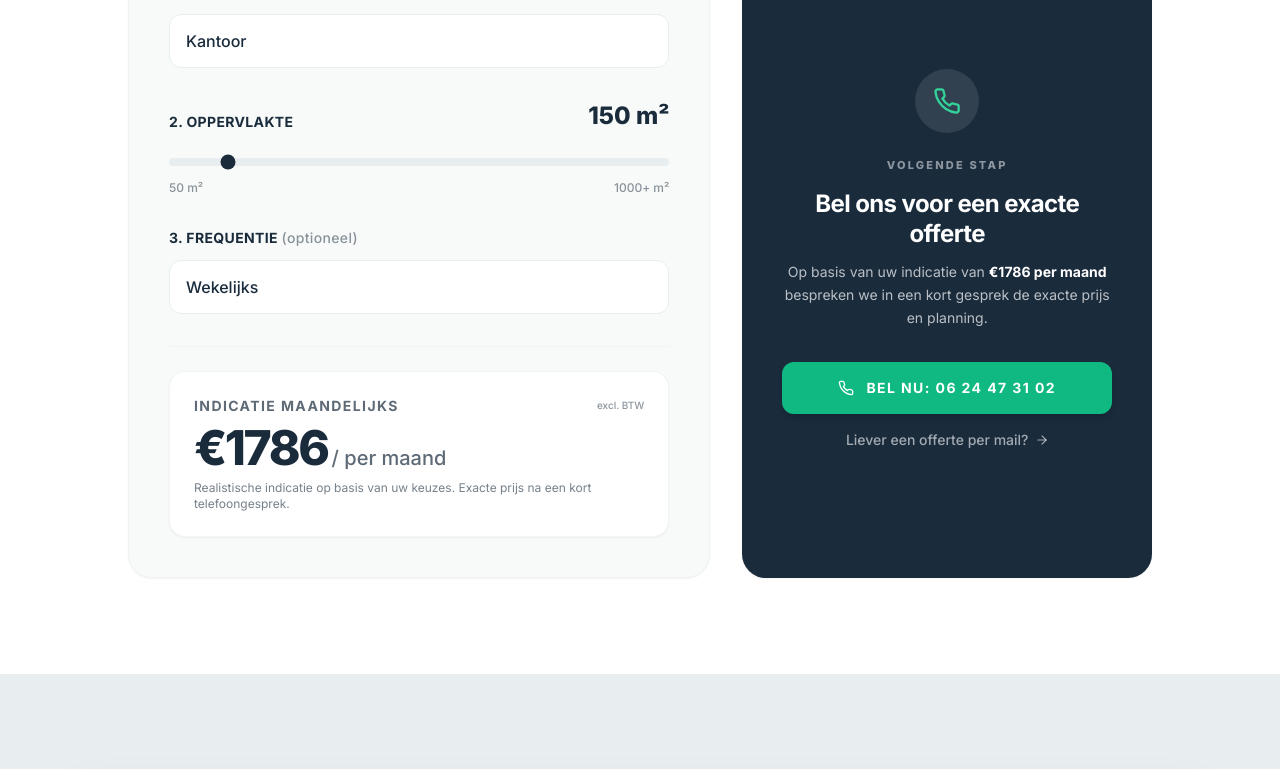
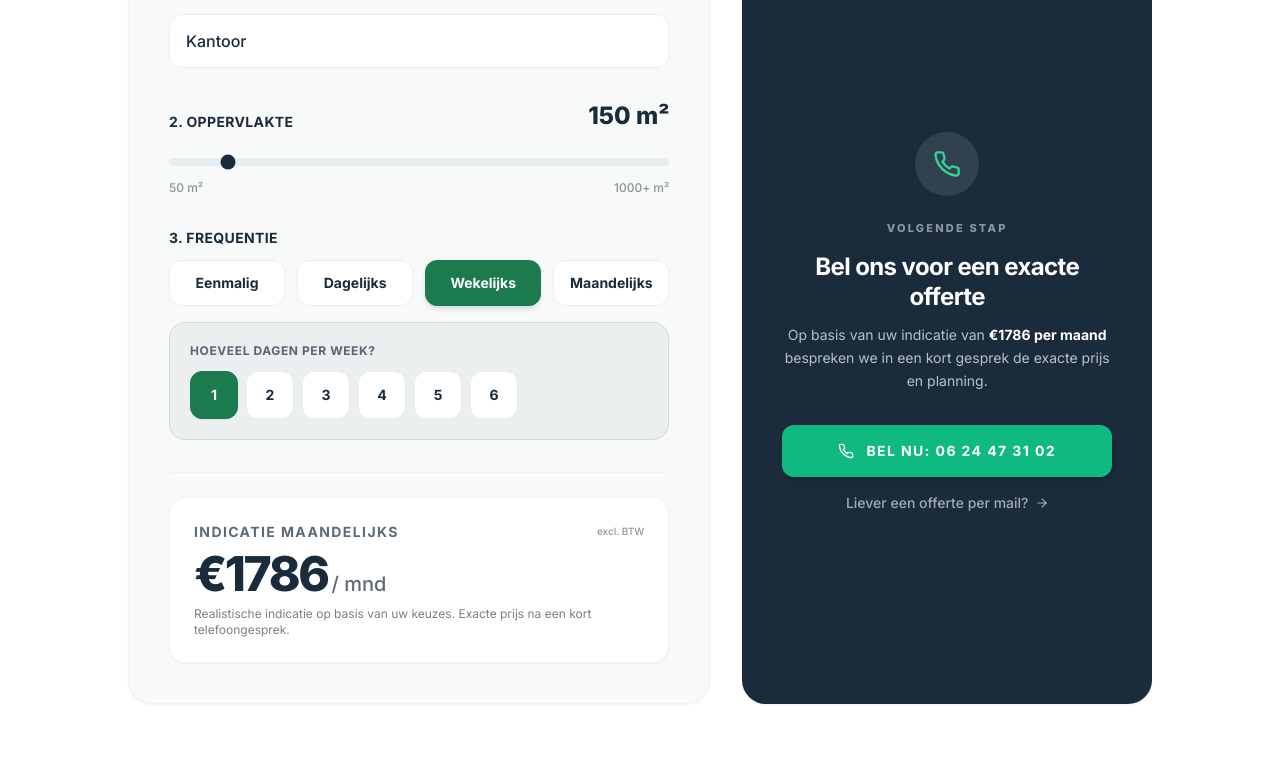
Before and after one commit to tobusiness101-cmyk/puurix-platform, a Next.js app in the folder amersfoort-schoon-(1)/: page / in a window 1280 px wide. Shown: the part 9344-10113 px from the top of the page. Built offline with nearby package versions, Linux system fonts and the light colour scheme.

Commit message:
rekentool

```diff
--- a/amersfoort-schoon-(1)/components/Rekentool.tsx
+++ b/amersfoort-schoon-(1)/components/Rekentool.tsx
@@ -2,31 +2,42 @@
 
 import { useState, useMemo } from "react";
 import { Calculator, Phone, ArrowRight } from "lucide-react";
+import { motion, AnimatePresence } from "framer-motion";
 
 export const Rekentool = () => {
   const [spaceType, setSpaceType] = useState<string>("Kantoor");
+  const [sqm, setSqm] = useState<number>(150);
+
+  // Zelfde state als in QuoteCalculator
   const [frequency, setFrequency] = useState<string>("Wekelijks");
-  const [sqm, setSqm] = useState<number>(150);
+  const [weeklyDays, setWeeklyDays] = useState<number>(1);
 
   // === PRIJSBEREKENING (realistische NL premium tarieven) ===
   const priceIndication = useMemo(() => {
     // Basis tarief per m² per schoonmaakbeurt (premium tarief)
     let baseRate = 2.6;
     if (spaceType === "Kantoor") baseRate = 2.75;
-    else if (spaceType === "Bedrijfspand") baseRate = 2.6;
-    else if (spaceType === "Horeca") baseRate = 3.2;
-    else baseRate = 2.4; // Overig
+    else if (spaceType === "Praktijk / Zorginstelling") baseRate = 3.1;
+    else if (spaceType === "Short-stay / Airbnb") baseRate = 3.5;
+    else if (spaceType === "Opleveringsschoonmaak") baseRate = 4.0;
+    else baseRate = 2.4; // Anders
 
     const sessionPrice = baseRate * sqm;
 
-    let monthlySessions = 4.33; // Wekelijks
-    if (frequency === "2x per week") monthlySessions = 8.66;
-    else if (frequency === "Dagelijks") monthlySessions = 20;
+    // Als het eenmalig is, berekenen we geen maandprijs
+    if (frequency === "Eenmalig") {
+      return { amount: Math.round(sessionPrice), period: "eenmalig" };
+    }
+
+    // Bereken het aantal sessies per maand
+    let monthlySessions = 1; // Standaard voor Maandelijks
+    if (frequency === "Wekelijks") monthlySessions = weeklyDays * 4.33; // Gemiddeld 4.33 weken in een maand
+    else if (frequency === "Dagelijks") monthlySessions = 5 * 4.33; // Uitgaande van 5 werkdagen
 
     const monthlyPrice = Math.round(sessionPrice * monthlySessions);
 
     return { amount: monthlyPrice, period: "per maand" };
-  }, [spaceType, frequency, sqm]);
+  }, [spaceType, frequency, sqm, weeklyDays]);
 
   return (
     <section id="rekentool" className="py-24 bg-white relative">
@@ -40,7 +51,7 @@ export const Rekentool = () => {
             Krijg direct een <span className="text-transparent bg-clip-text bg-gradient-to-r from-primary to-slate-500">realistische prijsindicatie.</span>
           </h2>
           <p className="mt-4 text-primary/70 text-lg">
-            Twee keuzes, één schuifbalk. Voor een exacte prijs bellen we het liefst even met u.
+            Simpele keuzes, direct resultaat. Voor een exacte prijs bellen we het liefst even met u.
           </p>
         </div>
 
@@ -61,9 +72,10 @@ export const Rekentool = () => {
                 className="w-full bg-white border border-border rounded-xl px-4 py-3.5 text-primary font-medium focus:outline-none focus:ring-2 focus:ring-accent/40 focus:border-accent transition-all appearance-none"
               >
                 <option value="Kantoor">Kantoor</option>
-                <option value="Bedrijfspand">Bedrijfspand</option>
-                <option value="Horeca">Horeca</option>
-                <option value="Overig">Overig</option>
+                <option value="Praktijk / Zorginstelling">Praktijk / Zorginstelling</option>
+                <option value="Short-stay / Airbnb">Short-stay / Airbnb</option>
+                <option value="Opleveringsschoonmaak">Opleveringsschoonmaak (Bouw)</option>
+                <option value="Anders">Anders</option>
               </select>
             </div>
 
@@ -91,33 +103,94 @@ export const Rekentool = () => {
               </div>
             </div>
 
-            {/* 3. Frequentie (optioneel, met standaardwaarde) */}
+            {/* 3. Frequentie (Geüpdatet naar het blokken-design) */}
             <div className="mb-8">
-              <label htmlFor="frequentie-rekentool" className="block text-sm font-bold text-primary mb-3 uppercase tracking-wide">
-                3. Frequentie <span className="font-medium normal-case text-primary/50">(optioneel)</span>
+              <label className="block text-sm font-bold text-primary mb-3 uppercase tracking-wide">
+                3. Frequentie
               </label>
-              <select
-                id="frequentie-rekentool"
-                value={frequency}
-                onChange={(e) => setFrequency(e.target.value)}
-                className="w-full bg-white border border-border rounded-xl px-4 py-3.5 text-primary font-medium focus:outline-none focus:ring-2 focus:ring-accent/40 focus:border-accent transition-all appearance-none"
-              >
-                <option value="Wekelijks">Wekelijks</option>
-                <option value="2x per week">2x per week</option>
-                <option value="Dagelijks">Dagelijks</option>
-              </select>
+
+              <div className="grid grid-cols-2 sm:grid-cols-4 gap-3">
+                {["Eenmalig", "Dagelijks", "Wekelijks", "Maandelijks"].map((freq) => (
+                  <div
+                    key={freq}
+                    onClick={() => setFrequency(freq)}
+                    role="button"
+                    tabIndex={0}
+                    aria-pressed={frequency === freq}
+                    onKeyDown={(e) => {
+                      if (e.key === "Enter" || e.key === " ") {
+                        e.preventDefault();
+                        setFrequency(freq);
+                      }
+                    }}
+                    className={`cursor-pointer rounded-xl border px-2 py-3 text-sm text-center font-bold transition-all ${
+                      frequency === freq
+                        ? "border-accent bg-accent text-white shadow-md"
+                        : "border-border bg-white hover:border-primary/30 text-primary"
+                    }`}
+                  >
+                    {freq}
+                  </div>
+                ))}
+              </div>
+
+              <AnimatePresence>
+                {frequency === "Wekelijks" && (
+                  <motion.div
+                    initial={{ opacity: 0, height: 0, marginTop: 0 }}
+                    animate={{ opacity: 1, height: "auto", marginTop: 16 }}
+                    exit={{ opacity: 0, height: 0, marginTop: 0 }}
+                    className="overflow-hidden"
+                  >
+                    <div className="p-5 bg-primary/5 border border-primary/10 rounded-2xl">
+                      <label className="block text-xs font-bold text-primary/70 mb-3 uppercase tracking-wider">
+                        Hoeveel dagen per week?
+                      </label>
+                      <div className="flex flex-wrap gap-2">
+                        {[1, 2, 3, 4, 5, 6].map((num) => (
+                          <div
+                            key={num}
+                            onClick={() => setWeeklyDays(num)}
+                            role="button"
+                            tabIndex={0}
+                            aria-pressed={weeklyDays === num}
+                            aria-label={`${num} ${num === 1 ? "dag" : "dagen"} per week`}
+                            onKeyDown={(e) => {
+                              if (e.key === "Enter" || e.key === " ") {
+                                e.preventDefault();
+                                setWeeklyDays(num);
+                              }
+                            }}
+                            className={`cursor-pointer h-12 w-12 flex items-center justify-center rounded-xl text-sm font-bold transition-all border ${
+                              weeklyDays === num
+                                ? "bg-accent text-white border-accent shadow-sm"
+                                : "bg-white text-primary border-border hover:border-primary/30"
+                            }`}
+                          >
+                            {num}
+                          </div>
+                        ))}
+                      </div>
+                    </div>
+                  </motion.div>
+                )}
+              </AnimatePresence>
             </div>
 
             {/* Live Prijsindicatie */}
             <div className="mt-auto pt-6 border-t border-border/50">
               <div className="bg-white border border-border/60 rounded-2xl p-6 shadow-sm">
                 <div className="flex items-center justify-between mb-2">
-                  <span className="text-sm font-bold text-primary/70 uppercase tracking-widest">Indicatie maandelijks</span>
+                  <span className="text-sm font-bold text-primary/70 uppercase tracking-widest">
+                    {priceIndication.period === "eenmalig" ? "Indicatie eenmalig" : "Indicatie maandelijks"}
+                  </span>
                   <span className="text-[10px] font-medium text-primary/50">excl. BTW</span>
                 </div>
                 <div className="flex items-baseline gap-1">
                   <span className="text-5xl font-extrabold tracking-tighter text-primary">€{priceIndication.amount}</span>
-                  <span className="text-xl font-medium text-primary/70">/ {priceIndication.period}</span>
+                  {priceIndication.period !== "eenmalig" && (
+                    <span className="text-xl font-medium text-primary/70">/ mnd</span>
+                  )}
                 </div>
                 <p className="text-xs text-primary/60 mt-2">
                   Realistische indicatie op basis van uw keuzes. Exacte prijs na een kort telefoongesprek.
@@ -139,7 +212,7 @@ export const Rekentool = () => {
               Bel ons voor een exacte offerte
             </h3>
             <p className="text-white/70 text-sm leading-relaxed mb-8">
-              Op basis van uw indicatie van <span className="font-bold text-white">€{priceIndication.amount} per maand</span> bespreken we in een kort gesprek de exacte prijs en planning.
+              Op basis van uw indicatie van <span className="font-bold text-white">€{priceIndication.amount} {priceIndication.period === "eenmalig" ? "" : "per maand"}</span> bespreken we in een kort gesprek de exacte prijs en planning.
             </p>
 
             <a href="tel:+31624473102" className="w-full">
```
